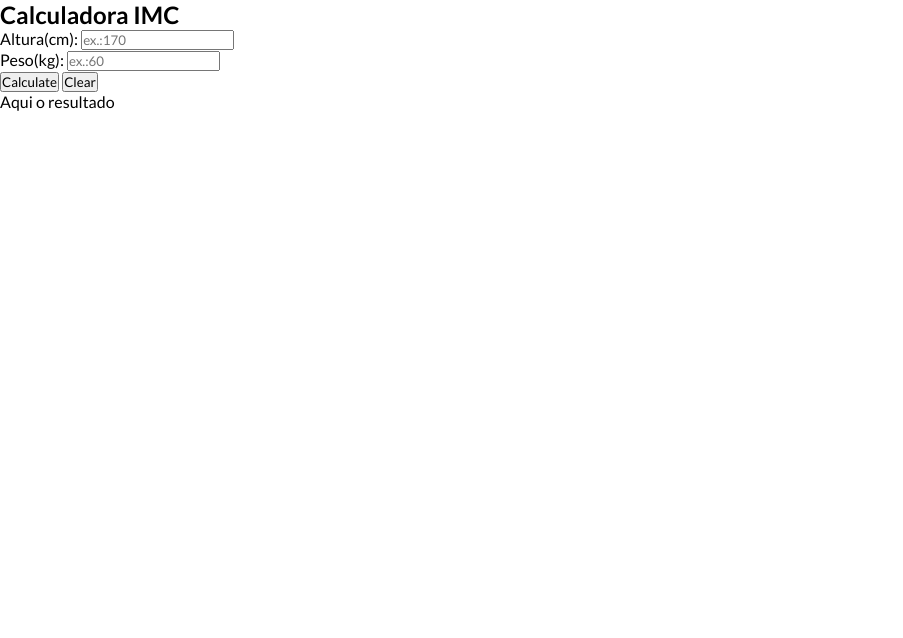
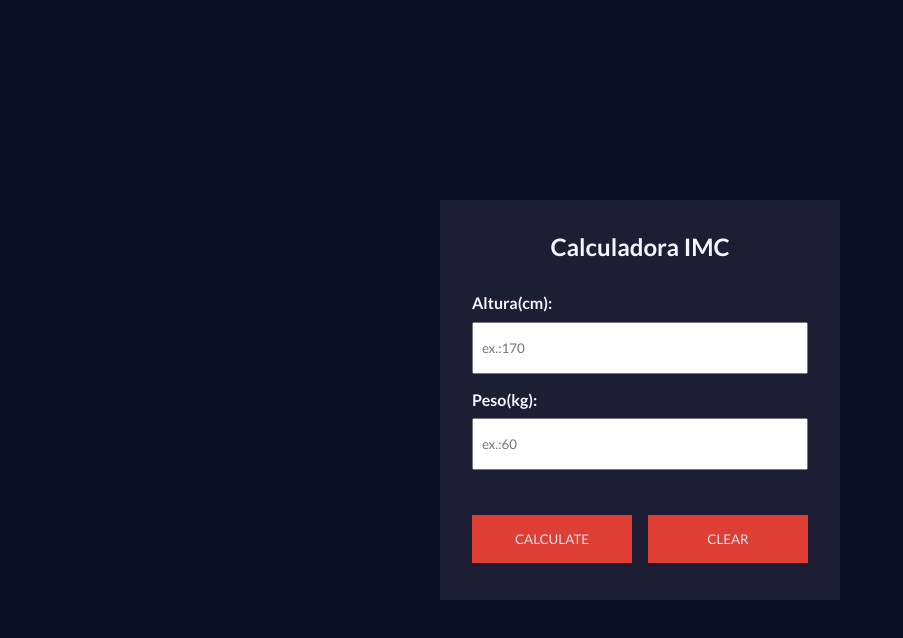
Before and after one commit to edgardjustino/IMC-Calculator, a plain HTML site: page index.html in a window 1280 px wide. Shown: the whole page, without its empty margins (0-903 px from the left). Drawn offline with Linux system fonts and the light colour scheme.

Commit message:
adding styles on the CSS

```diff
--- a/index.html
+++ b/index.html
@@ -13,11 +13,10 @@
 </head>
 <body>
     <main>
-        <div class="container"></div>
-            <div class="height">
-                <h2>Calculadora IMC</h2>
+        <div class="container">
 
                 <form id="imcform">
+                    <h2>Calculadora IMC</h2>
                     <div class="form-input">
                         <div class="form-adjusts">
                             <label for="height">Altura(cm):</label>
@@ -36,13 +35,13 @@
                         <button id="calc-btn">Calculate</button>
                         <button id="clear-btn">Clear</button>
                     </div>
-                    <div class="result">
+                    <div id="result" class="hide">
                         <p class="imc-result">
                             Aqui o resultado
                         </p>
                     </div>
                 </form>
-            </div>
+
         </div>
     </main>
 
--- a/styles.css
+++ b/styles.css
@@ -4,3 +4,73 @@
     box-sizing: border-box;
     font-family: lato, sans-serif;
 }
+
+body {
+    background-color: #090e22;
+    display: flex;
+    align-items: center;
+    justify-content: center;
+    min-height: 100vh;
+    color: aliceblue;
+}
+
+.hide {
+    display: none !important;
+}
+
+.container{
+    min-width: 400px;
+    min-height: 400px;
+    background-color: #1d1e33;
+    padding: 2rem;
+}
+
+#imcform h2{
+    text-align: center;
+    margin-bottom: 2rem;
+}
+
+.form-input {
+display: flex;
+flex-direction: column;
+justify-content: space-between;
+}
+
+.form-adjusts {
+display: flex;
+flex-direction: column;
+flex: 1;
+margin-bottom: 1rem;
+}
+
+.form-adjusts label {
+    font-weight: bold;
+    margin-bottom: .6rem;
+    color: aliceblue;
+}
+
+.form-adjusts input {
+    padding: 1rem .5rem;
+}
+
+.control-btns {
+    display: flex;
+    justify-content: space-between;
+    margin-top: 1.8rem;
+    gap: 1rem;
+}
+
+button {
+    text-transform: uppercase;
+    padding: 1rem 1.5rem;
+    background-color: #f44236;
+    border: none;
+    color: aliceblue;
+    cursor: pointer;
+    opacity: .9;
+    flex: 1;
+}
+
+button:hover {
+    opacity: 1;
+}
```
